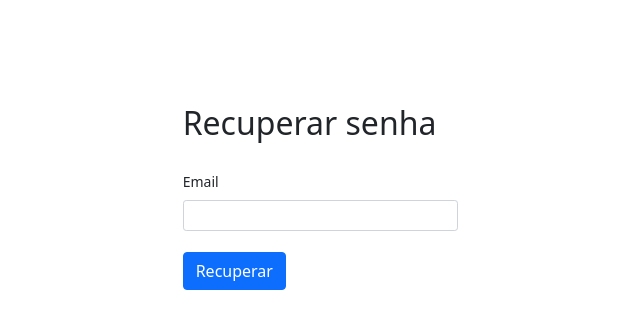
After one commit to SthephanySouza/ProjetoLoja, a PHP site: page /formEmail.php in a window 1280 px wide. The commit adds this page. Shown: the top 329 px of the page, without its empty margins (274-914 px from the left). Run offline with PHP 8.4, Linux system fonts and the light colour scheme.

Commit message:
"Recuperar senha"

```diff
--- /dev/null
+++ b/Aula6/formEmail.php
@@ -0,0 +1,34 @@
+<!DOCTYPE html>
+<html lang="en">
+<head>
+    <meta charset="UTF-8">
+    <meta http-equiv="X-UA-Compatible" content="IE=edge">
+    <meta name="viewport" content="width=device-width, initial-scale=1.0">
+    <link href="https://cdn.jsdelivr.net/npm/bootstrap@5.0.2/dist/css/bootstrap.min.css" rel="stylesheet" integrity="sha384-EVSTQN3/azprG1Anm3QDgpJLIm9Nao0Yz1ztcQTwFspd3yD65VohhpuuCOmLASjC" crossorigin="anonymous">
+    <title>Recuperar</title>
+    <style>
+        body{
+            margin-top: 100px;
+        }
+    </style>
+</head>
+<body>
+<div class="container">
+    <form class="form form-control-sm" name="frmRecup"  method="post" action="recupSenha.php" autocomplete="off">
+        <div class="form-group">
+            <div class="col-sm-3 offset-md-4">
+                <h2>Recuperar senha</h2>
+                <br>
+                <label for="exampleInputEmail1" class="form-label">Email</label>
+                <input name="login" type="email" id="login" class="form-control form-control-sm" required id="email">
+            </div>
+        </div>
+        <br>
+        <div class="form-group">
+            <div class="col-sm-3 offset-md-4">
+                <button type="submit" class="btn btn-primary">Recuperar</button>
+        </div>
+    </form>
+</div>
+</body>
+</html>
--- a/Aula6/login.php
+++ b/Aula6/login.php
@@ -31,6 +31,11 @@
                 <input type="password" id="senha" name="senha" class="form-control form-control-sm" id="">
                 <br>
                 <button type="submit" class="btn btn-primary">Entrar</button>
+                <a href ="formEmail.php">
+				<button type="button" class="btn btn-lg btn-link">
+					<h6> Esqueci minha senha</h6>
+				</button>
+			</a>
             </div>
         </div>
     </form>
```
Also changed, not shown: Aula6/recupSenha.php (added, +11 -0 lines).
